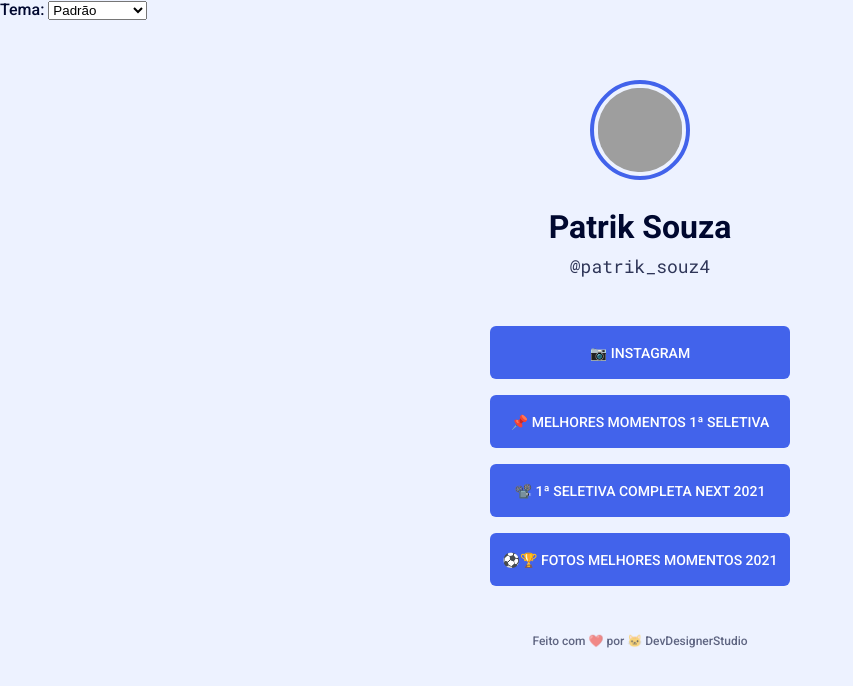
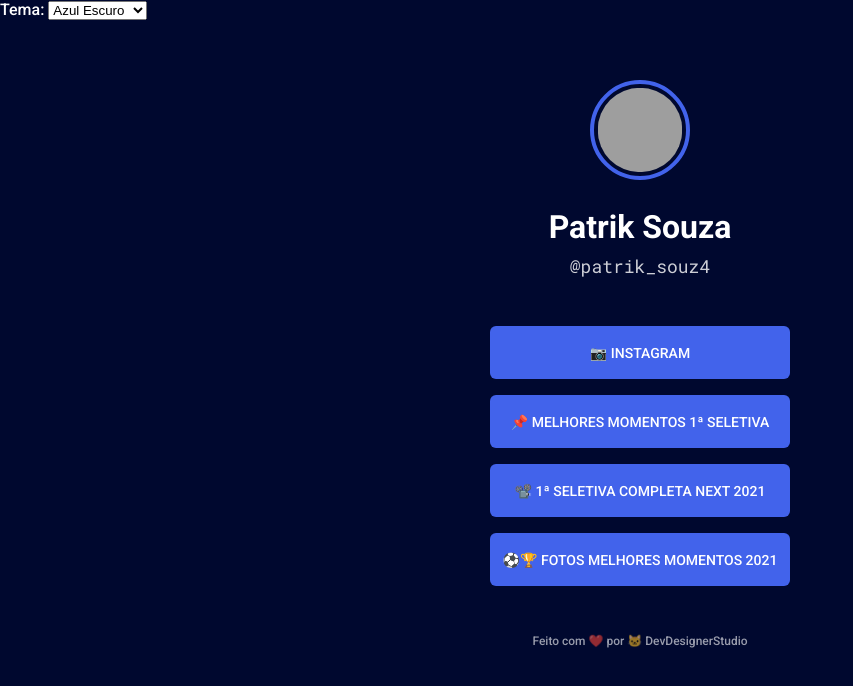
Before and after one commit to devdesignerstudio/patrik_souz4, a plain HTML site: page index.html in a window 1280 px wide. Shown: the whole page, without its empty margins (0-853 px from the left). Drawn offline with Linux system fonts and the light colour scheme; grey boxes are pictures that could not be loaded.

Commit message:
Update index.html

```diff
--- a/index.html
+++ b/index.html
@@ -10,12 +10,12 @@
     <title>Rocket Links</title>
 <link href="https://fonts.googleapis.com/css2?family=Roboto+Mono&family=Roboto:wght@500;700&display=swap" rel="stylesheet">
   </head>
-  <body class="">
+  <body class="dark-blue">
     <div>
       Tema:
       <select onchange=changeTheme()>
         <option value="default">Padrão</option>
-        <option value="dark-blue">Azul Escuro</option>
+        <option value="dark-blue" selected>Azul Escuro</option>
         <option value="pink">Rosa</option>
         <option value="dark-pink">Rosa Escuro</option>
       </select>
```
